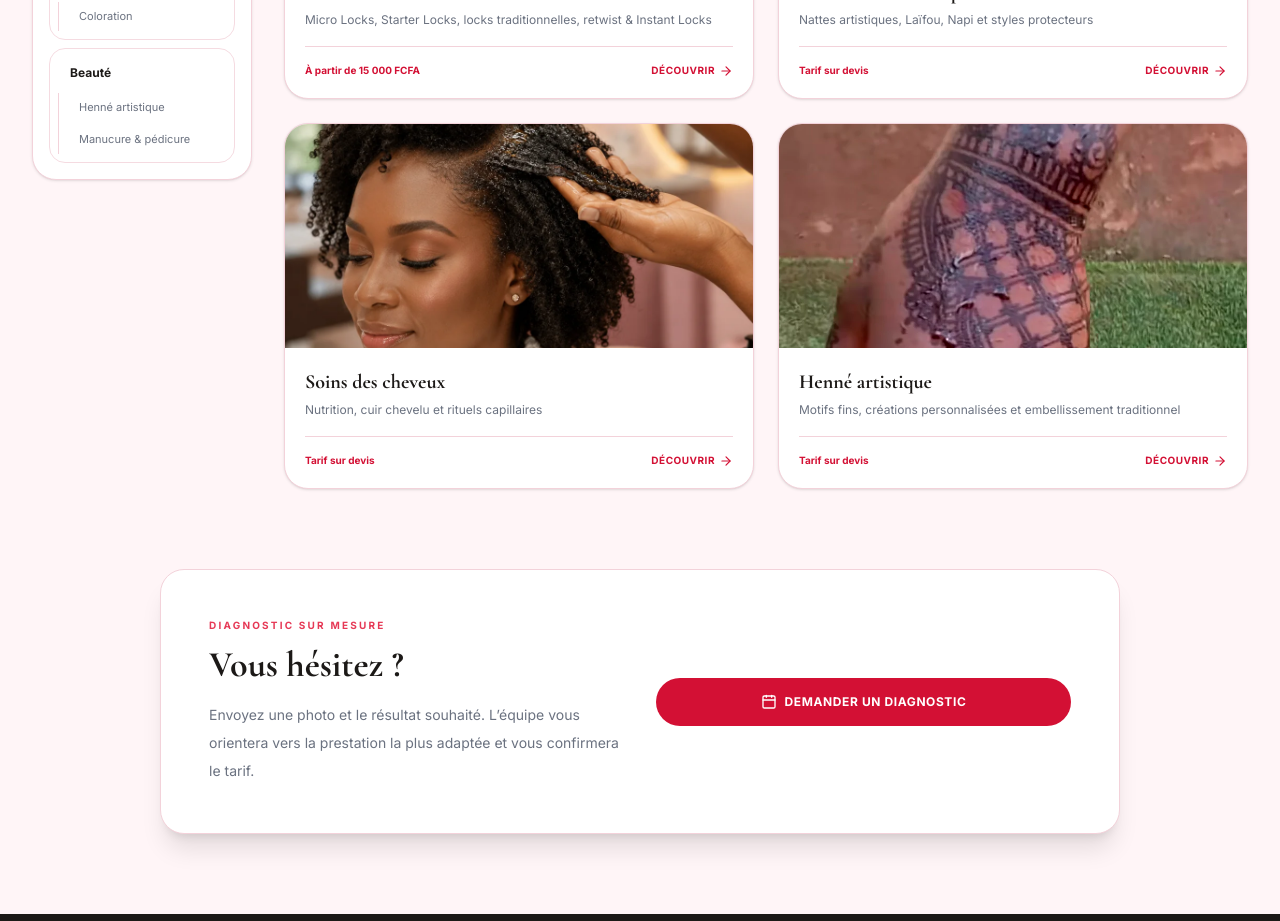
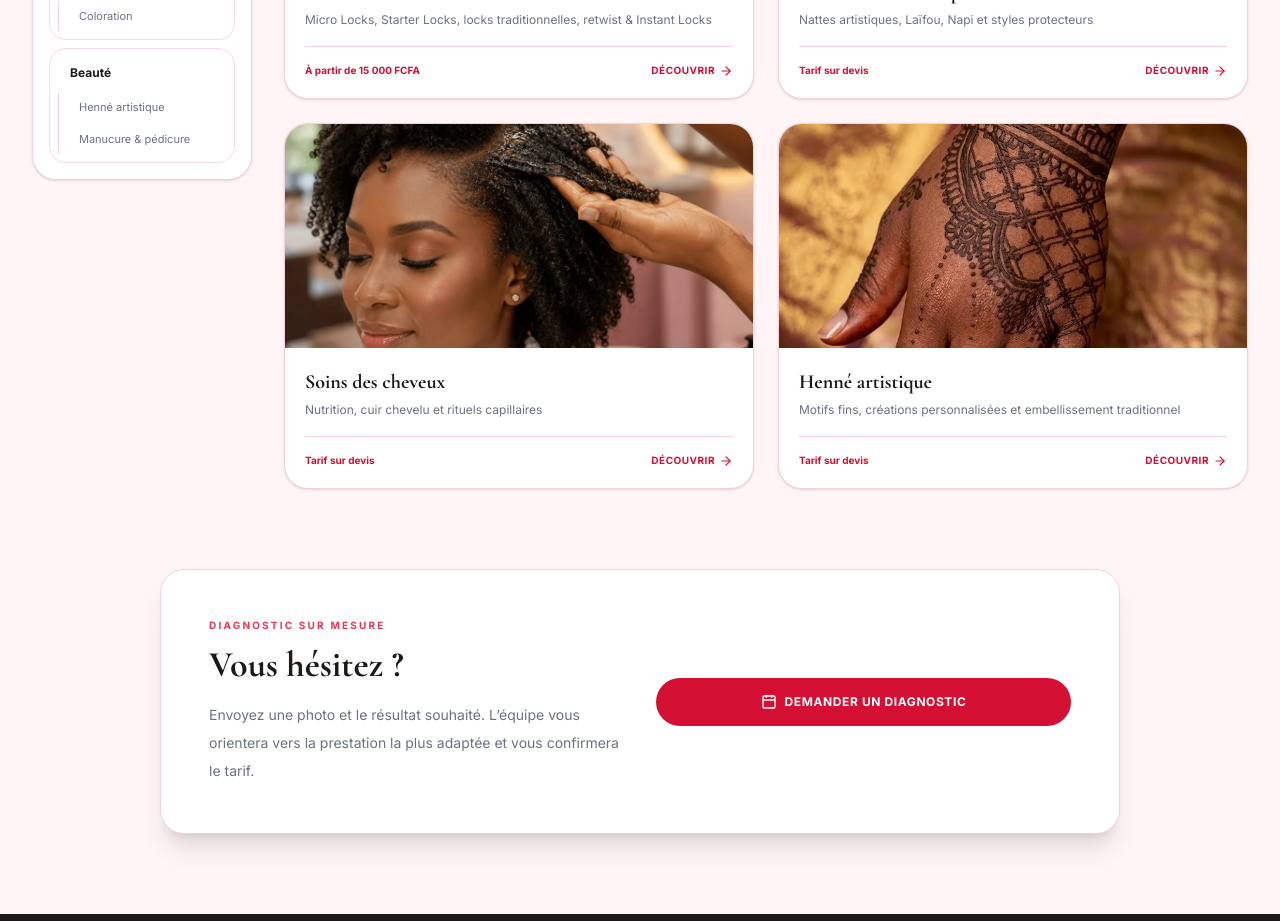
Before and after one commit to ami7390/reina-beauty, a Next.js app: page /coiffures-tarifs in a window 1280 px wide. Shown: the part 1040-1961 px from the top of the page. Built offline with nearby package versions, Linux system fonts and the light colour scheme; no server answers; the database is empty.

Commit message:
Mise à jour de la nouvelle version

```diff
--- a/app/coiffures-tarifs/page.tsx
+++ b/app/coiffures-tarifs/page.tsx
@@ -27,7 +27,7 @@ const families = [
   { id: "soins-cheveux", section: "soins", title: "Soins des cheveux", subtitle: "Nutrition, cuir chevelu et rituels capillaires", price: "Tarif sur devis", image: "/images/soins/capillaires/reina-bain-huiles.webp", href: "/prestations/soins-cheveux" },
   { id: "soins-visage", section: "soins", title: "Soins du visage", subtitle: "Nettoyage doux et éclat naturel", price: "Tarif sur devis", image: "/images/soins/visage/reina-soin-visage-tiktok.webp", href: "/prestations/soins-visage" },
   { id: "coloration", section: "couleur", title: "Coloration", subtitle: "Bordeaux, cuivré, miel, auburn et nuances personnalisées", price: "Tarif sur devis", image: "/images/coiffures/colorations/reina-coloration-bordeaux.webp", href: "/prestations/coloration" },
-  { id: "henne", section: "beaute", title: "Henné artistique", subtitle: "Motifs fins, créations personnalisées et embellissement traditionnel", price: "Tarif sur devis", image: "/images/henne/reina-henne-tiktok.webp", href: "/prestations/henne" },
+  { id: "henne", section: "beaute", title: "Henné artistique", subtitle: "Motifs fins, créations personnalisées et embellissement traditionnel", price: "Tarif sur devis", image: "/images/henne/reina-henne-client.webp", href: "/prestations/henne" },
   { id: "onglerie", section: "beaute", title: "Manucure & pédicure", subtitle: "Soin des mains, des pieds et finitions", price: "Tarif sur devis", image: "https://images.pexels.com/photos/34930135/pexels-photo-34930135/free-photo-of-professional-pedicure-session-at-beauty-salon.jpeg?auto=compress&dpr=1&h=750&w=1260", href: "/prestations/onglerie" },
 ] as const;
 
--- a/lib/reina-data.ts
+++ b/lib/reina-data.ts
@@ -36,7 +36,7 @@ export const services: readonly Service[] = [
   { id: 13, category: "teinture", title: "Coloration Miel Doré", subtitle: "Lumière douce", description: "Des nuances miel et caramel pour illuminer les boucles et créer un relief élégant.", duration: "1h 30 – 3h", price: "Tarif sur devis", image: "/images/coiffures/colorations/reina-coloration-miel-dore.webp" },
   { id: 14, category: "teinture", title: "Coloration Auburn", subtitle: "Brun chaud aux reflets rouges", description: "Une nuance auburn sophistiquée réalisée sur mesure selon votre base et l’état des cheveux.", duration: "1h 30 – 3h", price: "Tarif sur devis", image: "/images/coiffures/locks/reina-microlocks-color-clean.png" },
   { id: 8, category: "onglerie", title: "Manucure & Pédicure Spa", subtitle: "Mains et pieds", description: "Soin des cuticules, gommage, massage et finitions soignées dans une atmosphère confortable.", duration: "1h 15", price: "Tarif sur devis", image: "https://images.pexels.com/photos/34930135/pexels-photo-34930135/free-photo-of-professional-pedicure-session-at-beauty-salon.jpeg?auto=compress&dpr=1&h=750&w=1260" },
-  { id: 9, category: "henne", title: "Henné Artistique & Traditionnel", subtitle: "Motifs et tracé fin", description: "Création personnalisée à la main avec un henné préparé avec soin.", duration: "1h – 3h", price: "Tarif sur devis", image: "/images/henne/reina-henne-tiktok.webp", highlight: "Art Reina" },
+  { id: 9, category: "henne", title: "Henné Artistique & Traditionnel", subtitle: "Motifs et tracé fin", description: "Création personnalisée à la main avec un henné préparé avec soin.", duration: "1h – 3h", price: "Tarif sur devis", image: "/images/henne/reina-henne-client.webp", highlight: "Art Reina" },
 ];
 
 export const formations = [
--- a/lib/site-image-slots.ts
+++ b/lib/site-image-slots.ts
@@ -20,7 +20,7 @@ export const SITE_IMAGE_SLOTS = [
   ['/images/coiffures/colorations/reina-coloration-bordeaux.webp', 'Coloration bordeaux', 'Prestations'],
   ['/images/coiffures/colorations/reina-coloration-cuivree.webp', 'Coloration cuivrée', 'Prestations'],
   ['/images/coiffures/colorations/reina-coloration-miel-dore.webp', 'Coloration miel doré', 'Prestations'],
-  ['/images/henne/reina-henne-tiktok.webp', 'Henné artistique', 'Prestations'],
+  ['/images/henne/reina-henne-client.webp', 'Henné artistique', 'Prestations'],
   ['/images/coiffures/laifou/reina-laifou-tiktok.webp', 'Coiffure Laïfou', 'Prestations'],
   ['/images/coiffures/nappi/reina-nappi-tiktok.webp', 'Coiffure Napi', 'Prestations'],
 ] as const;
```
Also changed, not shown: public/images/henne/reina-henne-client.webp (added).
